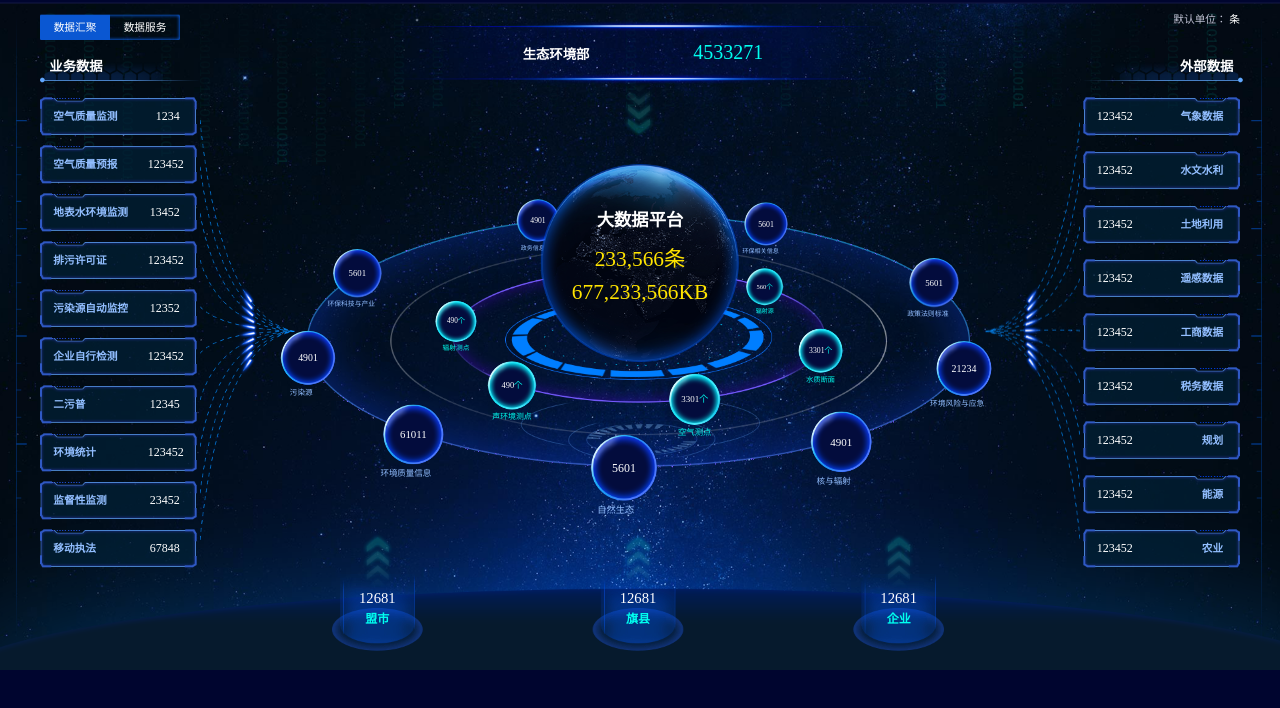
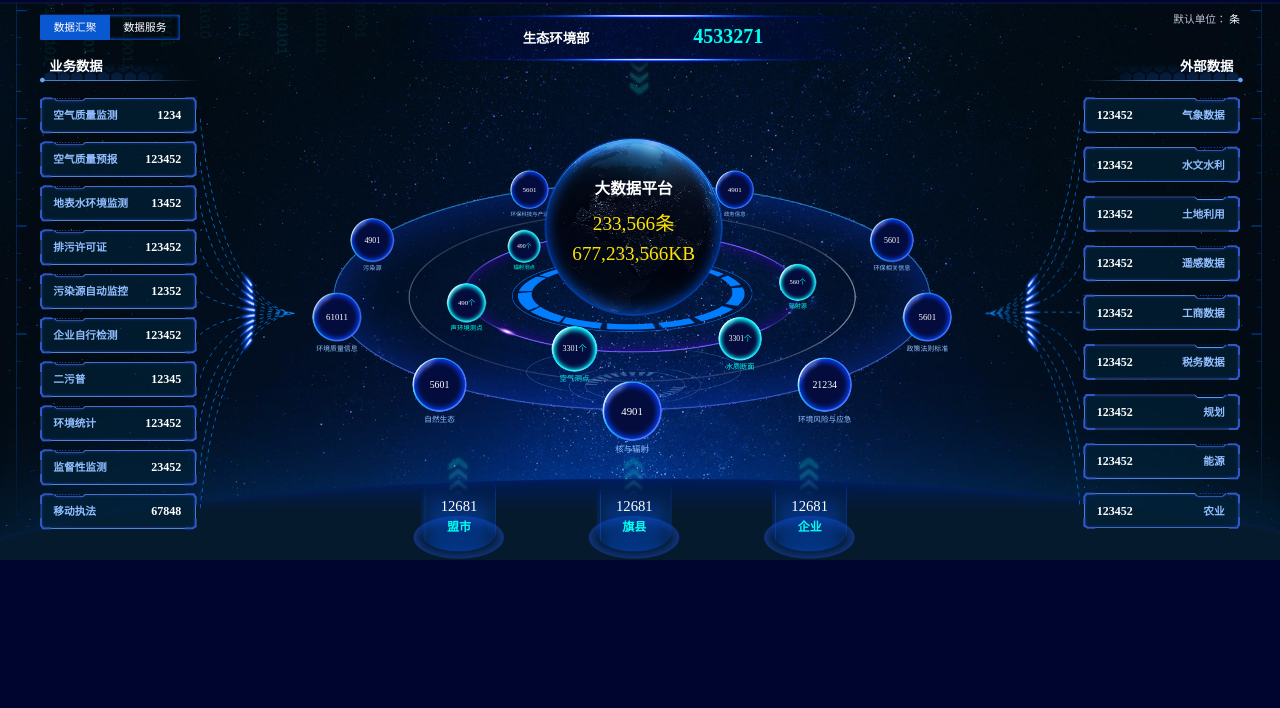
Before and after one commit to 18483629341/envirDataManCenter2, a plain HTML site: page index.html in a window 1280 px wide. Shown: the part 50-758 px from the top of the page. Drawn offline with Linux system fonts and the light colour scheme.

Commit message:
onePage   ui确认

```diff
--- a/css/common.less
+++ b/css/common.less
@@ -77,6 +77,7 @@ body {
     background-repeat: no-repeat;
     background-size: 100% 100%;
     overflow-x: hidden;
+    background-position: center -110px;
 }
 .body1::-webkit-scrollbar{
 	display: none;
@@ -111,11 +112,13 @@ body {
 		//border:1px solid lawngreen;
 	}
 	.CenterHeader{
-		height:290px;
+		height:235px;
 		//border:1px solid rgb(185, 252, 0);
 	}
 	.CenterMain{
 		height:440px;
+		transform:scale(0.9);
+		transform-origin: 40% 50%;
 		//border:1px solid rgb(185, 252, 0);
 	}
 }
--- a/css/index.less
+++ b/css/index.less
@@ -133,13 +133,13 @@
 
 .ListLi{
 	font-weight: 700;
-	height: 57px;
-    line-height: 57px;
+	height: 54px;
+    line-height: 54px;
 
 }
 
 .item{
-	width:67%;
+	width:61%;
 	display: inline-block;
 	font-size:16px;
 	color:#92beff;
@@ -147,11 +147,12 @@
 	font-weight: 700;
 }
 .num{
-	width:29%;
-	display: inline-block;
-	text-align: right;
-	font-size:18px;
-	color:#ffffff;
+	width: 36%;
+    display: inline-block;
+    text-align: right;
+    font-size: 18px;
+    font-weight: 700;
+    color: #ffffff;
 }
 .leftBox{
 	margin-right:5px;
@@ -172,7 +173,7 @@
 		}
 	}
 	.ListLi+.ListLi{
-		margin-top: 15px;
+		margin-top: 12px;
 	}
 }
 .rightBox{
@@ -195,22 +196,26 @@
 		}
 	}
 	.ListLi+.ListLi{
-		margin-top: 24px;
+		margin-top: 20.1px;
 	}
 }
 .HeaderCon{
 
 	.item{
+		display: inline-block;
 		text-align: right;
 		color: #fff;
 		font-size: 20px;
+		line-height: 65px;
 		padding-left: 60px;
 		width: 50%;
 		padding-right: 76px;
 	}
 	.num{
+		display: inline-block;
 		font-size: 30px;
 		width: 49%;
+		line-height: 72px;
 		text-align: left;
 		padding-left: 76px;
 		color: #00fff0;
@@ -221,7 +226,7 @@
 
 /* 绘制光点随着曲线移动  模块 start*/
 @lightBoxW:142px;
-@lightBoxH:705px;
+@lightBoxH:650px;
 .QuadraticCurveBox{
 	width:@lightBoxW;
 	height:@lightBoxH;
@@ -283,7 +288,7 @@
 }
 .LineIcon9{
 	left:0;
-	top:705px;
+	top:650px;
 }
 .RightLineList{
 	transform: rotateY(180deg);
@@ -292,24 +297,25 @@
 
 .HeaderCon{
 	width: 798px;
-	height: 94px;
-	line-height: 94px;
-    margin: 27px auto 0;
+    height: 78px;
+
+    margin: 13px auto 0;
     background: url(../img/top_bg.png) no-repeat;
+    background-size: 100% 100%;
 }
 .DownIconBox{
    position: relative;
-   width: 50px;
-   height:88px;
+   width: 40px;
+   height:68px;
    margin:0 auto;
    background: url(../img/down.png) no-repeat;
-
+   background-size: 100% 100%;
    animation: downMove 5s infinite;
    -moz-animation: downMove 5s infinite;
    -webkit-animation: downMove 5s infinite;
 }
 .DownIconBox.UpSideDown{
-	margin-top:20px;
+	margin-top:-10px;
 	transform:rotate(180deg);
 	animation: upMove 5s infinite;
 	-moz-animation: upMove 5s infinite;
@@ -317,35 +323,35 @@
 }
 
 @keyframes downMove{
-	from {top: -10px;opacity: .2;}
+	from {top:-20px;opacity: .2;}
+	to {top: 0px;opacity: 1;}
+}
+
+@-moz-keyframes downMove{
+	from {top:-20px;opacity: .2;}
+	to {top: 0px;opacity: 1;}
+}
+
+
+@-webkit-keyframes downMove {
+	from {top:-20px;opacity: .2;}
+	to {top: 0px;opacity: 1;}
+}
+
+@keyframes upMove{
+	from {top: 30px;opacity: .2;}
 	to {top: 10px;opacity: 1;}
 }
 
-@-moz-keyframes downMove{
-	from {top: -10px;opacity: .2;}
+@-moz-keyframes upMove{
+	from {top: 30px;opacity: .2;}
 	to {top: 10px;opacity: 1;}
 }
 
 
-@-webkit-keyframes downMove {
-	from {top: -10px;opacity: .2;}
+@-webkit-keyframes upMove {
+	from {top: 30px;opacity: .2;}
 	to {top: 10px;opacity: 1;}
-}
-
-@keyframes upMove{
-	from {top: 10px;opacity: .2;}
-	to {top: -10px;opacity: 1;}
-}
-
-@-moz-keyframes upMove{
-	from {top: 10px;opacity: .2;}
-	to {top: -10px;opacity: 1;}
-}
-
-
-@-webkit-keyframes upMove {
-	from {top: 10px;opacity: .2;}
-	to {top: -10px;opacity: 1;}
 }
 
 /* 旋转模块  start*/
@@ -410,7 +416,7 @@
 	}
 	.RollName{
 		width:175px;
-		margin-left:-50px;
+		margin-left:-37.5px;
 	}
 
 }
@@ -543,7 +549,8 @@
 
 /* 中间底部 */
 .CenterBottom{
-	margin-top: 30px;
+	width: 760px;
+    margin: -55px auto 0;
 }
 .LevelDataLi{
 	width:137px;
@@ -552,20 +559,21 @@
     position: relative;
 }
 .LevelDataLi+.LevelDataLi{
-	margin-left: 250px;
+	margin-left: 122px;
 }
 .UpIconBox{
-	width: 50px;
-	height:88px;
-	left: 42px;
+	width: 40px;
+	height:68px;
+	left: 46px;
 	background: url(../img/up.png) no-repeat;
+	background-size: 100% 100%;
 	position: absolute;
 	animation: upMove 5s infinite;
 	-moz-animation: upMove 5s infinite;
 	-webkit-animation: upMove 5s infinite;
 }
 .UpIconBox.UpSideDown{
-	margin-top:-20px;
+	margin-top:20px;
 	transform:rotate(180deg);
 	animation: downMove 5s infinite;
 	-moz-animation: downMove 5s infinite;
--- a/index.html
+++ b/index.html
@@ -122,7 +122,7 @@
 		<div class="LineList">
 			<!-- 绘制光点随着曲线移动  模块 start-->
 			<div class="QuadraticCurveBox ">
-				<canvas class="QuadraticCurve" id="canvas" width=142 height=705></canvas>
+				<canvas class="QuadraticCurve" id="canvas" width=142 height=650></canvas>
 				<div class="LightBox" id="LightBox">
 					<span class="LineIcon LineIcon0" ></span>
 					<span class="LineIcon LineIcon1" ></span>
@@ -145,10 +145,8 @@
 			<div class="CenterContent">
 				<div class="CenterHeader">
 					<div class="HeaderCon">
-						<p>
-							<span class="item">生态环境部</span>
-							<span class="num">4533271</span>
-						</p>
+						<p class="item">生态环境部</p>
+						<p class="num">4533271</p>
 					</div>
 					<div class="DownIconBox"></div>
 				</div>
@@ -233,7 +231,7 @@
 			<!-- 绘制光点随着曲线移动  模块 start-->
 			<div class="QuadraticCurveBox QuadraticCurveBoxRight">
 
-				<canvas class="QuadraticCurve" id="canvas2" width=142 height=705></canvas>
+				<canvas class="QuadraticCurve" id="canvas2" width=142 height=650></canvas>
 				<div class="LightBox" id="LightBoxRight">
 					<span class="LineIcon LineIcon0"></span>
 					<span class="LineIcon LineIcon1"></span>
--- a/js/index.js
+++ b/js/index.js
@@ -20,12 +20,16 @@ $(function () {
         $(this).addClass('active');
         lightLoopLeft.setType('converage');
         lightLoopRight.setType('converage');
+        $(".DownIconBox").removeClass('UpSideDown');
+            $(".UpIconBox").removeClass('UpSideDown');
     })
     $("body").on('click', '#DataServe', function () {
         $(this).siblings('.TabsLi').removeClass('active');
         $(this).addClass('active');
         lightLoopLeft.setType("spread");
         lightLoopRight.setType('spread');
+        $(".DownIconBox").addClass('UpSideDown');
+        $(".UpIconBox").addClass('UpSideDown');
     })
 
     //数据汇聚和数据服务的循环切换 使用setTimeout()模拟setInterval()，才能准确在间隔时间内执行方法
--- a/js/roll_translate.js
+++ b/js/roll_translate.js
@@ -20,12 +20,12 @@ function RollPanel(element) {
 		turnOn=setInterval(function(){
 			//顺时针旋转 ++，逆时针旋转  --
 			_this.turn();
-		},20)
+		},10)
 	}).trigger('mouseleave');
 	//循环一次执行的方法
 	this.turn=function(){
 		//requestAnimFrame(_this.turn);
-		this.angle=this.angle+0.05;
+		this.angle=this.angle+0.1;
 		var radio=null;
 		for(var i=0;i<this.n;i++){
 
```
Also changed, not shown: css/common.css, css/index.css. Lines whose indentation alone changed are shown as unchanged.
